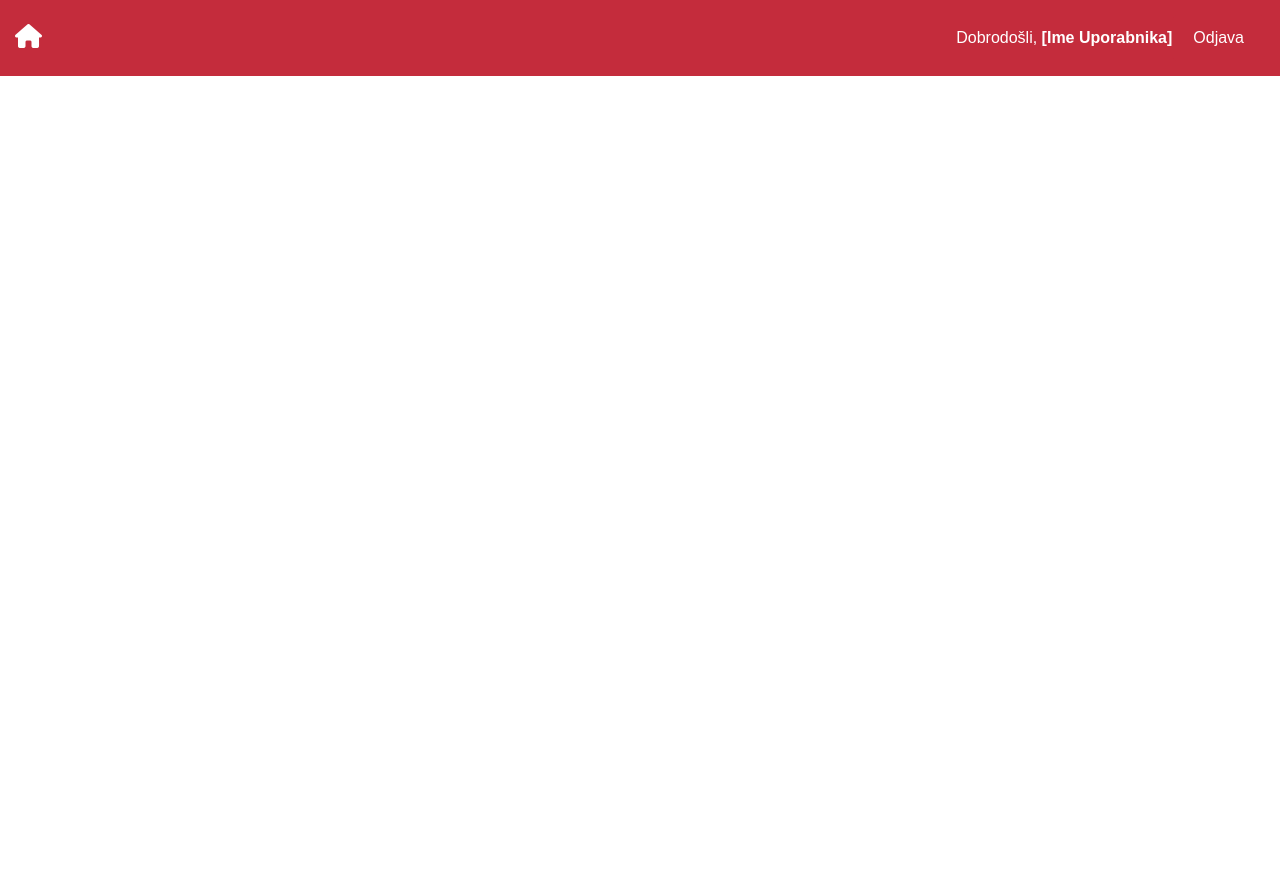
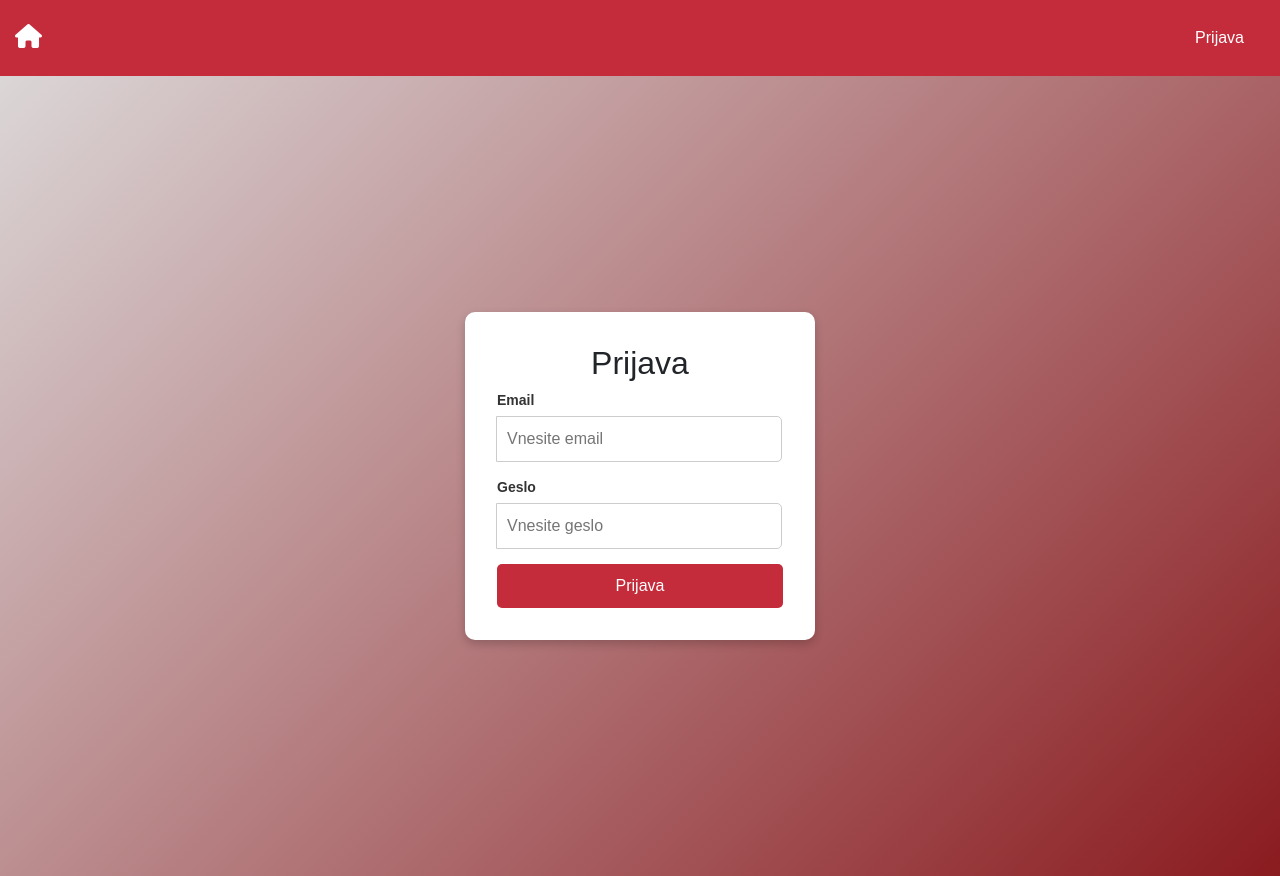
Before and after one commit to Deyc11/React_Elektro_Inzeniring_TB_Website, a React (Vite) app: page /login in a window 1280 px wide. Before the commit the page ends 800 px from the top, so only its background shows below. Built offline with nearby package versions, Linux system fonts and the light colour scheme; no server answers.

Commit message:
dodajanje autorizacije in login page ker nameravamo še dodati funkcijo za dodajanje datotek na projekt, ki deluje

```diff
--- a/package.json
+++ b/package.json
@@ -15,6 +15,7 @@
     "firebase": "^11.3.1",
     "react": "^18.3.1",
     "react-dom": "^18.3.1",
+    "react-firebase-hooks": "^5.1.1",
     "react-router-dom": "^7.0.2"
   },
   "devDependencies": {
--- a/src/App.jsx
+++ b/src/App.jsx
@@ -1,20 +1,32 @@
 import React from 'react';
-import { BrowserRouter as Router, Routes, Route } from 'react-router-dom';
+import { BrowserRouter as Router, Routes, Route, Navigate } from 'react-router-dom';
+import { useAuthState } from "react-firebase-hooks/auth";
+import { auth } from './firebase'; // Uvozi Firebase autentikacijo
 import Navbar from './components/Navbar';
 import HomePage from './pages/HomePage';
 import KoledarPage from './pages/KoledarPage';
 import OdjavaPage from './pages/OdjavaPage';
 import ProjectPage from './pages/ProjectPage';
+import LoginPage from './pages/LoginPage'; // Dodana prijavna stran
+
+// Komponenta za zaščiten dostop
+const PrivateRoute = ({ element }) => {
+  const [user, loading] = useAuthState(auth);
+
+  if (loading) return <div>Nalaganje...</div>; // Lahko kasneje dodaš lepše nalagalno sporočilo
+  return user ? element : <Navigate to="/login" />;
+};
 
 const App = () => {
   return (
     <Router>
       <Navbar />
       <Routes>
-        <Route path="/" element={<HomePage />} />
-        <Route path="/koledar" element={<KoledarPage />} />
+        <Route path="/login" element={<LoginPage />} />
+        <Route path="/" element={<PrivateRoute element={<HomePage />} />} />
+        <Route path="/koledar" element={<PrivateRoute element={<KoledarPage />} />} />
+        <Route path="/projekti" element={<PrivateRoute element={<ProjectPage />} />} />
         <Route path="/odjava" element={<OdjavaPage />} />
-        <Route path="/projekti" element={<ProjectPage />} />
       </Routes>
     </Router>
   );
--- a/src/components/Navbar.jsx
+++ b/src/components/Navbar.jsx
@@ -1,22 +1,32 @@
 import React from 'react';
-import { Link } from 'react-router-dom'; // Uvozi Link
+import { Link } from 'react-router-dom';
+import { auth } from '../firebase';
+import { useAuthState } from "react-firebase-hooks/auth";
 import '../styles/styles.css';
 
 const Navbar = () => {
+  const [user] = useAuthState(auth);
+
   return (
     <nav className="navbar">
       <div className="left-menu">
-        <Link to="/"> {}
+        <Link to="/">
           <i className="fas fa-home home-icon"></i>
         </Link>
       </div>
       <div className="right-menu">
-        <span>
-          Dobrodošli, <strong>[Ime Uporabnika]</strong>
-          <Link to="/odjava">
-          <button className="button-in-wrapper">Odjava</button>
+        {user ? (
+          <span>
+            Dobrodošli, <strong>{user.email}</strong>
+            <button className="button-in-wrapper" onClick={() => auth.signOut()}>
+              Odjava
+            </button>
+          </span>
+        ) : (
+          <Link to="/login">
+            <button className="button-in-wrapper">Prijava</button>
           </Link>
-        </span>
+        )}
       </div>
     </nav>
   );
--- a/src/firebase.js
+++ b/src/firebase.js
@@ -1,12 +1,13 @@
 import { initializeApp } from "firebase/app";
 import { getFirestore } from "firebase/firestore";
 import { getStorage } from "firebase/storage";
+import { getAuth } from "firebase/auth"; // Dodano za avtentikacijo
 
 const firebaseConfig = {
   apiKey: "AIzaSyDZmXR-7FATJYemL_BQuh9d4N3NdRthFdA",
   authDomain: "react-elektro-inzeniring.firebaseapp.com",
   projectId: "react-elektro-inzeniring",
-  storageBucket: "react-elektro-inzeniring.firebasestorage.app",
+  storageBucket: "react-elektro-inzeniring.appspot.com", // Popravljeno: firebasestorage.app → appspot.com
   messagingSenderId: "210468466321",
   appId: "1:210468466321:web:5f1f94e55bf7be5e201930",
   measurementId: "G-ND4EKE6VYG"
@@ -16,3 +17,4 @@ const firebaseConfig = {
 const app = initializeApp(firebaseConfig);
 export const db = getFirestore(app); // Firestore (za projekte, dogodke, itd.)
 export const storage = getStorage(app); // Cloud Storage (za datoteke)
+export const auth = getAuth(app); // Dodano: Authentication
--- /dev/null
+++ b/src/pages/LoginPage.jsx
@@ -0,0 +1,57 @@
+import React, { useState } from "react";
+import { useNavigate } from "react-router-dom";
+import { signInWithEmailAndPassword } from "firebase/auth";
+import { auth } from "../firebase";
+import "../styles/login.css"; // Dodamo ločeno CSS datoteko
+
+const LoginPage = () => {
+  const [email, setEmail] = useState("");
+  const [password, setPassword] = useState("");
+  const [error, setError] = useState(null);
+  const navigate = useNavigate();
+
+  const handleLogin = async (e) => {
+    e.preventDefault();
+    setError(null);
+    try {
+      await signInWithEmailAndPassword(auth, email, password);
+      navigate("/"); // Po uspešni prijavi preusmeri na glavno stran
+    } catch (err) {
+      setError("Neveljavni podatki. Poskusite znova.");
+    }
+  };
+
+  return (
+    <div className="login-container">
+      <div className="login-box">
+        <h2>Prijava</h2>
+        {error && <p className="error-message">{error}</p>}
+        <form onSubmit={handleLogin}>
+          <div className="input-group">
+            <label>Email</label>
+            <input
+              type="email"
+              placeholder="Vnesite email"
+              value={email}
+              onChange={(e) => setEmail(e.target.value)}
+              required
+            />
+          </div>
+          <div className="input-group">
+            <label>Geslo</label>
+            <input
+              type="password"
+              placeholder="Vnesite geslo"
+              value={password}
+              onChange={(e) => setPassword(e.target.value)}
+              required
+            />
+          </div>
+          <button type="submit" className="login-btn">Prijava</button>
+        </form>
+      </div>
+    </div>
+  );
+};
+
+export default LoginPage;
--- /dev/null
+++ b/src/styles/login.css
@@ -0,0 +1,65 @@
+/* Osnovni stil za login stran */
+.login-container {
+    display: flex;
+    justify-content: center;
+    align-items: center;
+    height: 100vh;
+    background: linear-gradient(135deg, #dbd6d7, #8a1b1f);
+  }
+
+  .login-box {
+    background-color: white;
+    padding: 2rem;
+    border-radius: 10px;
+    box-shadow: 0px 4px 10px rgba(0, 0, 0, 0.2);
+    text-align: center;
+    width: 350px;
+  }
+
+  h2 {
+    color: #c42c3c;
+    margin-bottom: 20px;
+  }
+
+  .input-group {
+    margin-bottom: 15px;
+    text-align: left;
+  }
+
+  .input-group label {
+    display: block;
+    font-size: 14px;
+    font-weight: bold;
+    margin-bottom: 5px;
+    color: #333;
+  }
+
+  .input-group input {
+    width: 100%;
+    padding: 10px;
+    border: 1px solid #ccc;
+    border-radius: 5px;
+    font-size: 16px;
+  }
+
+  .login-btn {
+    background-color: #c42c3c;
+    color: white;
+    border: none;
+    padding: 10px 15px;
+    width: 100%;
+    font-size: 16px;
+    border-radius: 5px;
+    cursor: pointer;
+    transition: background 0.3s ease;
+  }
+
+  .login-btn:hover {
+    background-color: #a3222f;
+  }
+
+  .error-message {
+    color: red;
+    font-size: 14px;
+    margin-bottom: 10px;
+  }
--- a/src/styles/styles.css
+++ b/src/styles/styles.css
@@ -14,7 +14,6 @@ nav.navbar {
   justify-content: space-between;
   align-items: center;
   padding: 15px;
-  margin-bottom: 10px;
   background-color: #c42c3c;
   color: white;
 }
```
Also changed, not shown: 1 other file (tests, documents, lock files or other folders).
